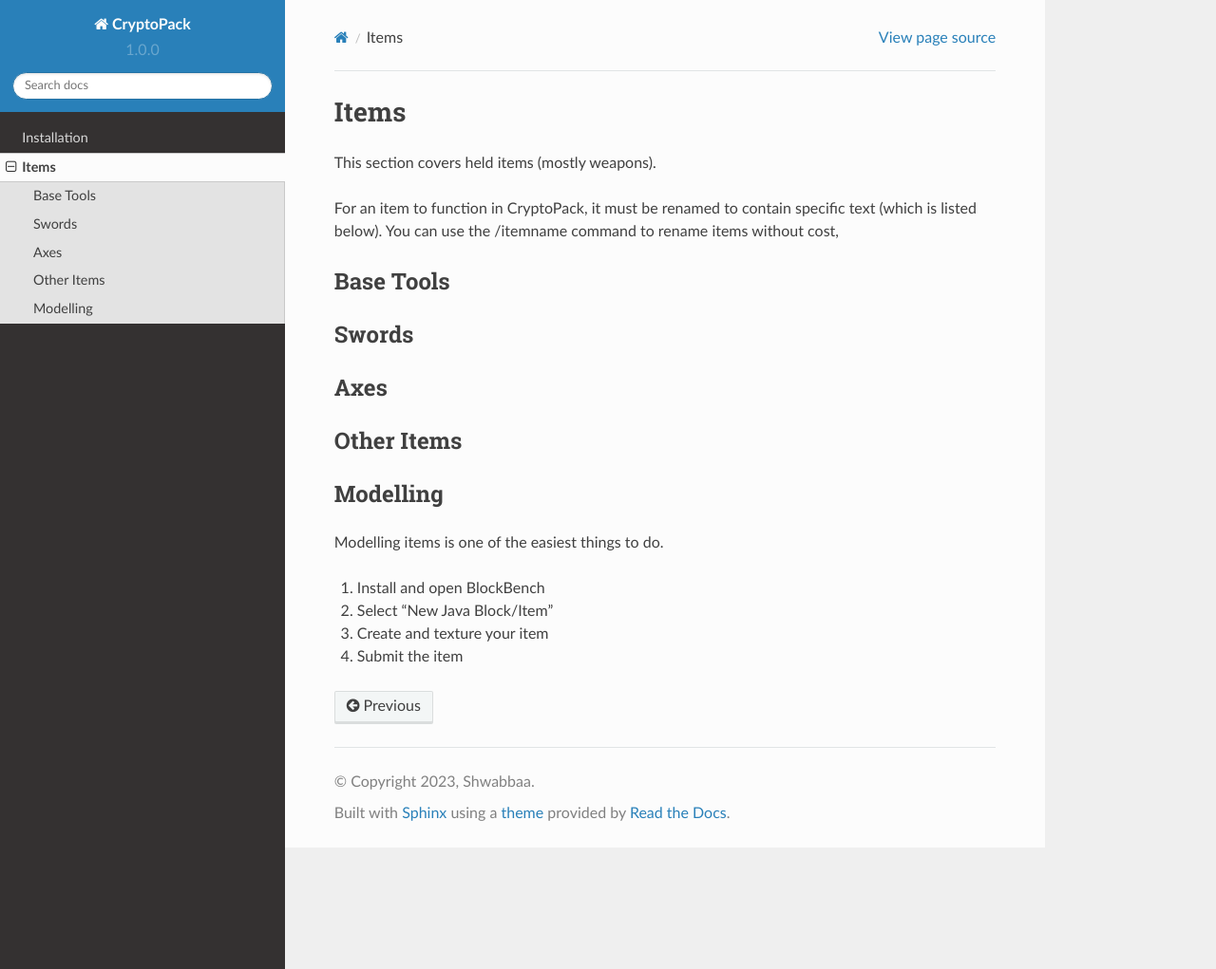
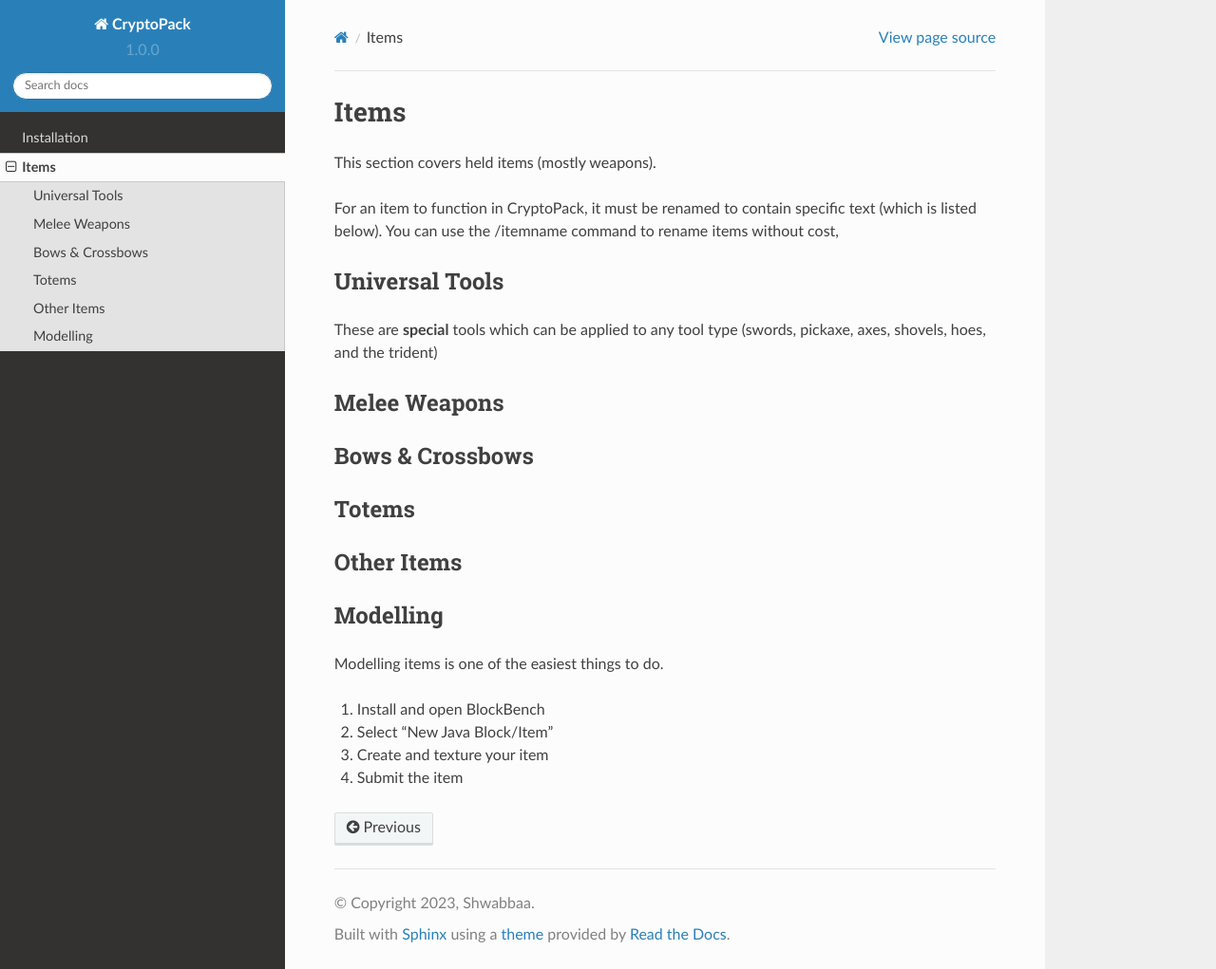
Before and after one commit to Shwabbaa/cryptopack-docs, a Sphinx documentation site: the page built from docs/source/items.rst, in a window 1280 px wide and 1021 px high. Shown: the whole window at 95% size. Built offline with Sphinx 7.4.7 and the Read the Docs theme 2.0.0, drawn with Linux system fonts in a browser that asks for light colours; pages that are not in the unit, such as notebooks, are missing from menus.

Commit message:
Update items.rst

```diff
--- a/docs/source/items.rst
+++ b/docs/source/items.rst
@@ -6,13 +6,17 @@
 For an item to function in CryptoPack, it must be renamed to contain specific text (which is listed below).
 You can use the /itemname command to rename items without cost,
 
-Base Tools
+Universal Tools
+-------------
+These are **special** tools which can be applied to any tool type (swords, pickaxe, axes, shovels, hoes, and the trident)
+
+Melee Weapons
 -------------
 
-Swords
+Bows & Crossbows
 -------------
 
-Axes
+Totems
 -------------
 
 Other Items
```
